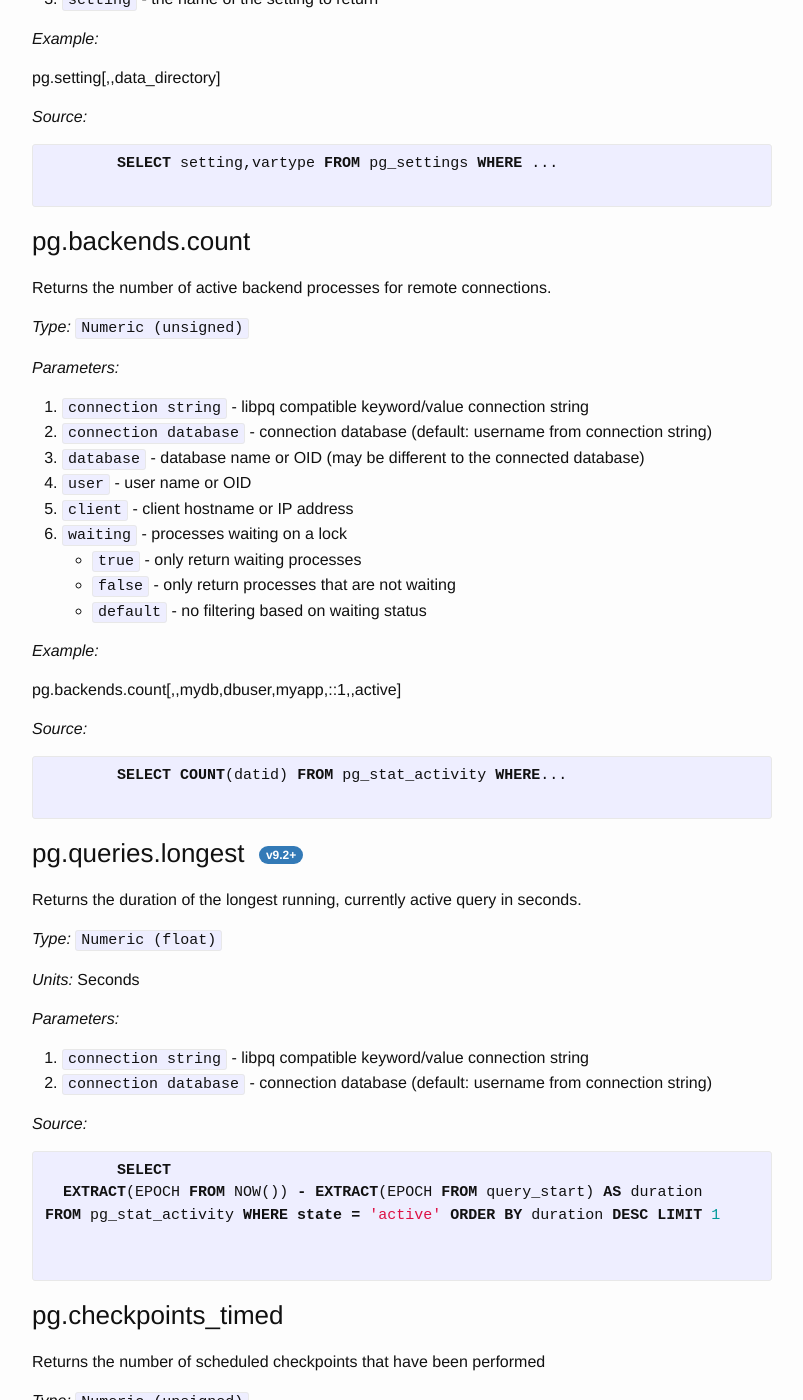
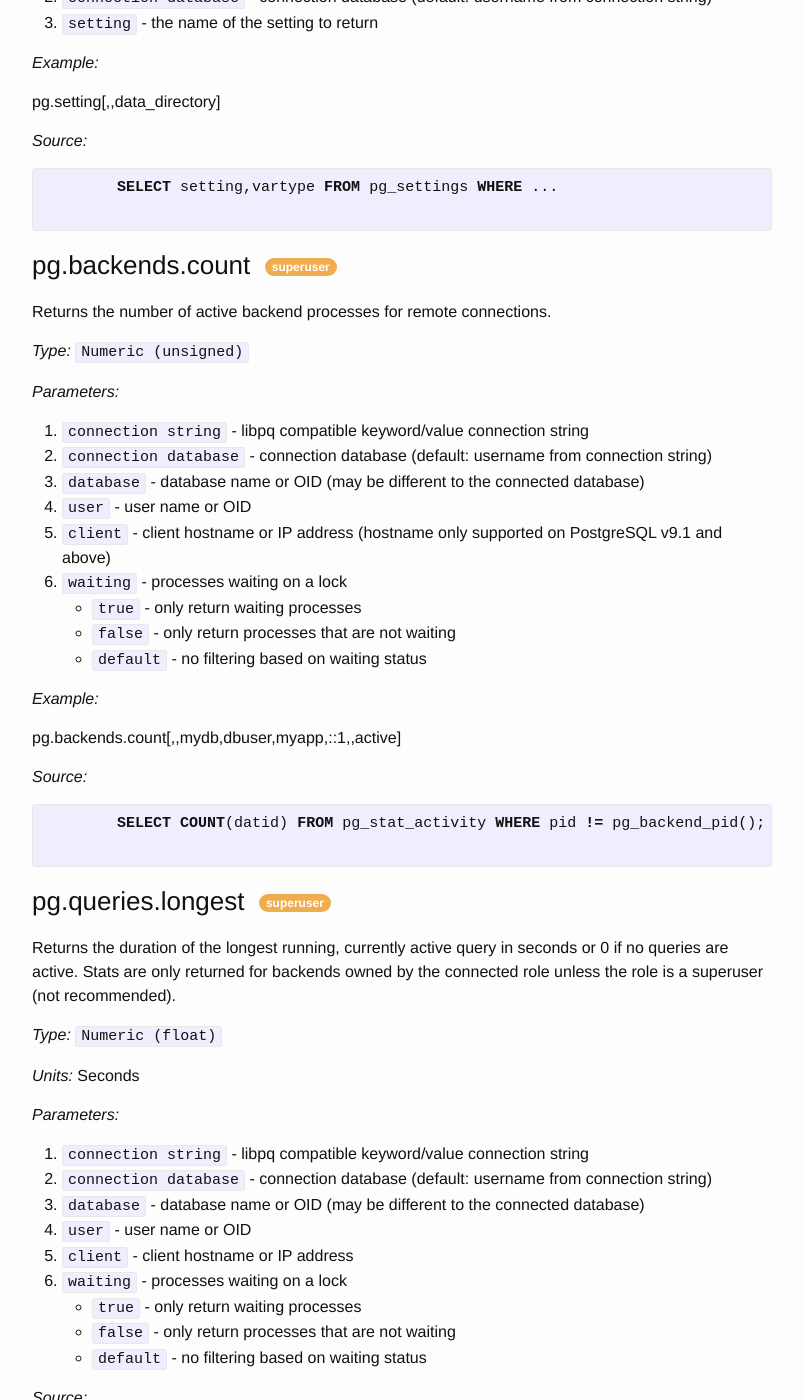
Before and after one commit to zabbix-tools/libzbxpgsql, a Jekyll site: the page built from _docs/server-keys.md, in a window 1280 px wide and 1400 px high, scrolled down 3752 px. Shown: the whole window, without its empty margins (238-1041 px from the left). Built offline with Jekyll 4.4.1, drawn with Linux system fonts in a browser that asks for light colours; some of the changed text lies outside the part shown.

Commit message:
Improved key descriptions

```diff
--- a/_data/keys/server.yaml
+++ b/_data/keys/server.yaml
@@ -5,13 +5,17 @@
 
 - key: pg.connect
   description: >
-    Monitor the availability of a PostgreSQL server. Returns 1 if the Zabbix Agent
-    can connect to a PostgreSQL database with the specified connection string.
+    Monitor the availability of a PostgreSQL server. Returns 1 if
+    the Zabbix Agent can connect to the given PostgreSQL database with the
+    specified connection string.
 
     If you are using connection pooling, the connection string specified in
     this key should bypass your pooling agent to better reflect the
     availability of your PostgreSQL server. All other keys can be safely
     rerouted through a pooling agent.
+
+    To monitor the availability of a connection pooler, create a second item
+    with this key.
 
   type: Numeric (Unsigned)
   value-map:
@@ -91,6 +95,53 @@
 - key: pg.backends.count
   description: Returns the number of active backend processes for remote connections.
   type: Numeric (unsigned)
+  superuser: true
+  parameters:
+    - parameter: database
+      description: database name or OID (may be different to the connected database)
+
+    - parameter: user
+      description: user name or OID
+
+    - parameter: client
+      description: >
+        client hostname or IP address (hostname only supported on PostgreSQL
+        v9.1 and above)
+
+    - parameter: waiting
+      description: processes waiting on a lock
+      options:
+        - option: true
+          description: only return waiting processes
+        - option: false
+          description: only return processes that are not waiting
+        - option: default
+          description: no filtering based on waiting status
+
+  source: SELECT COUNT(datid) FROM pg_stat_activity WHERE pid != pg_backend_pid();
+  example: pg.backends.count[,,mydb,dbuser,myapp,::1,,active]
+
+- key: pg.queries.longest
+  description: >
+    Returns the duration of the longest running, currently active query in
+    seconds or 0 if no queries are active.
+
+    Stats are only returned for backends owned by the connected role unless the
+    role is a superuser (not recommended).
+  type: Numeric (float)
+  units: Seconds
+  superuser: true
+  source: >
+    SELECT
+      COALESCE(
+        (SELECT
+          EXTRACT(EPOCH FROM NOW()) - EXTRACT(EPOCH FROM query_start) AS duration
+        FROM pg_stat_activity
+        WHERE
+          state = 'active'
+          AND pid != pg_backend_pid()
+        ORDER BY duration DESC
+        LIMIT 1), 0);
   parameters:
     - parameter: database
       description: database name or OID (may be different to the connected database)
@@ -110,24 +161,6 @@
           description: only return processes that are not waiting
         - option: default
           description: no filtering based on waiting status
-
-  source: SELECT COUNT(datid) FROM pg_stat_activity WHERE...
-  example: pg.backends.count[,,mydb,dbuser,myapp,::1,,active]
-
-- key: pg.queries.longest
-  description: >
-    Returns the duration of the longest running, currently active query in
-    seconds.
-  type: Numeric (float)
-  units: Seconds
-  require: 9.2
-  source: >
-    SELECT
-      EXTRACT(EPOCH FROM NOW()) - EXTRACT(EPOCH FROM query_start) AS duration
-    FROM pg_stat_activity
-    WHERE state = 'active'
-    ORDER BY duration DESC
-    LIMIT 1
 
 - key: pg.checkpoints_timed
   description: >
@@ -161,14 +194,18 @@
 
 - key: pg.checkpoint_avg_interval
   description: >
-    Returns the average interval between each checkpoints that have occurred
-    since statistics were reset, in seconds.
+    Returns the average interval in seconds between each checkpoint that has
+    occurred since statistics were reset, or 0 if no checkpoints have occurred.
+
   type: Numeric (float)
   units: Seconds
   require: 9.2
   source: >
     SELECT
-      EXTRACT(EPOCH FROM (NOW() - stats_reset)) / (checkpoints_timed + checkpoints_req)
+      CASE checkpoints_timed + checkpoints_req
+        WHEN 0 THEN 0
+        ELSE EXTRACT(EPOCH FROM (NOW() - stats_reset)) / (checkpoints_timed + checkpoints_req)
+      END
     FROM pg_stat_bgwriter;
 
 - key: pg.checkpoint_time_perc
```
Also changed, not shown: _docs/template.md (+2 -2 lines).
